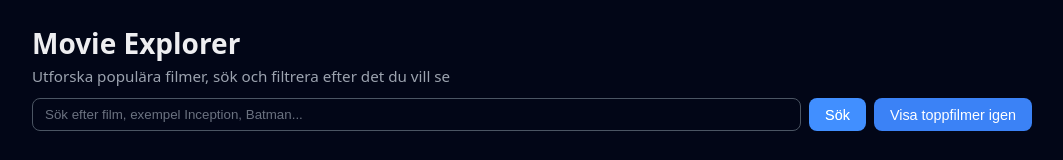
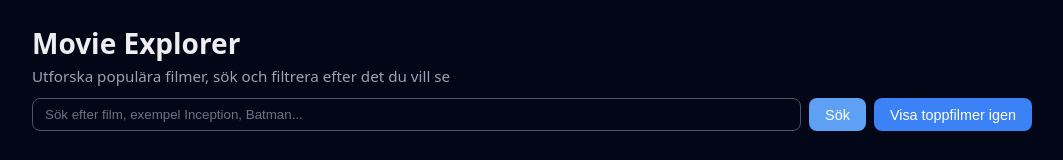
Before and after one commit to Cassandrabook/movie-api, a website built with webpack: page index.html in a window 1280 px wide. In both pictures the pointer is over the button "Sök". Shown: the top 160 px of the page, without its empty margins (108-1171 px from the left). Built offline with nearby package versions, Linux system fonts and the light colour scheme.

Commit message:
changed my hover button

```diff
--- a/css/style.css
+++ b/css/style.css
@@ -61,7 +61,8 @@ button {
 }
 
 button:hover {
-  filter: brightness(1.1);
+  background: #5ea1f4;
+  transition: ease-in-out 0.3s;
 }
 
 main {
```
